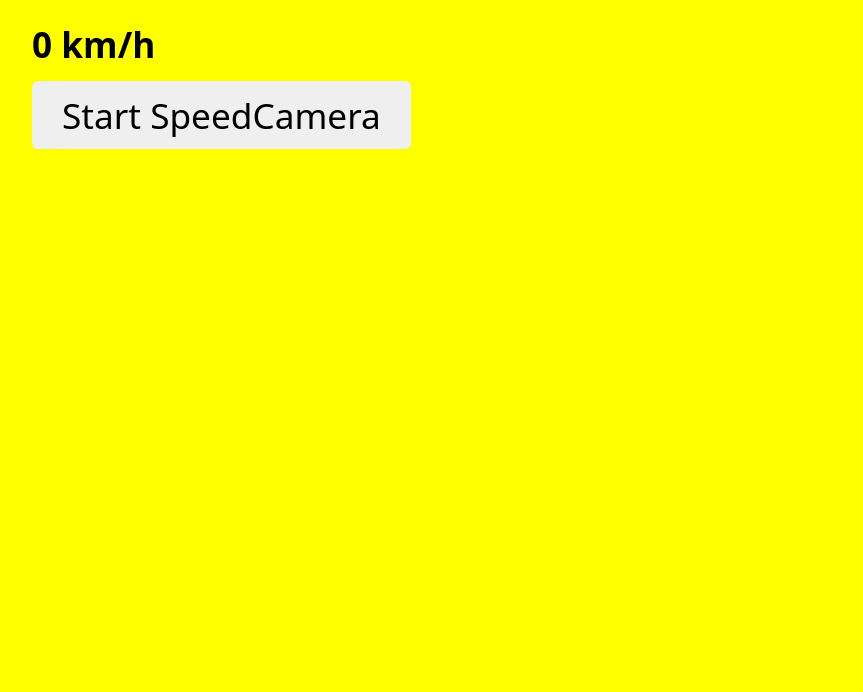
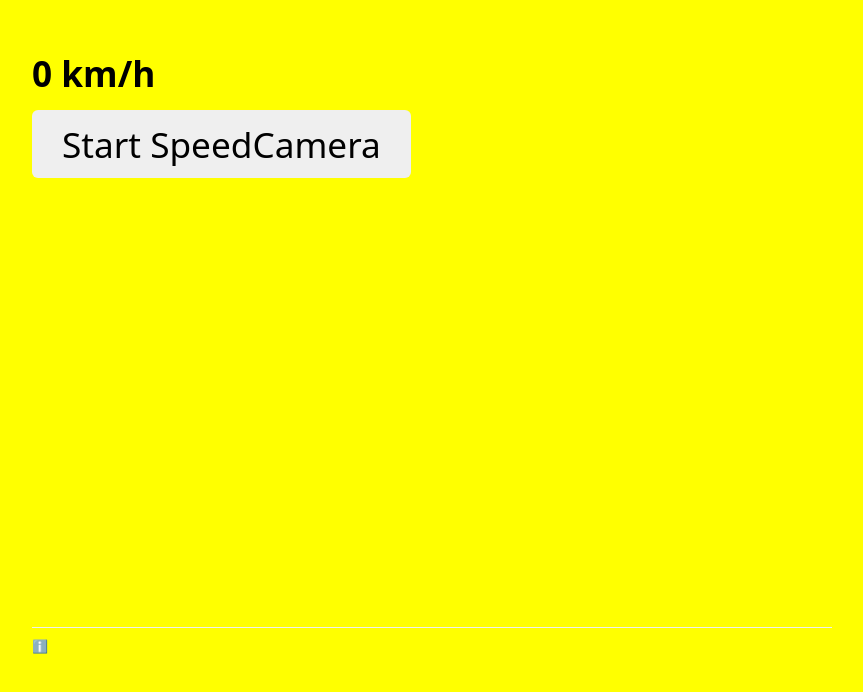
Before and after one commit to DominikHerold/SpeedCamera, a plain HTML site: page docs/index.html in a window 1280 px wide. Shown: the whole page, without its empty margins (208-1071 px from the left). Drawn offline with Linux system fonts and the light colour scheme.

Commit message:
add footer

```diff
--- a/docs/index.html
+++ b/docs/index.html
@@ -5,6 +5,18 @@
   <meta charset="utf-8">
   <meta http-equiv="x-ua-compatible" content="ie=edge">
   <title>Speed Camera</title>
+  <style>
+    .parent {
+display: grid;
+grid-template-columns: 1fr;
+grid-template-rows: 1fr 20fr 1fr;
+grid-column-gap: 0px;
+grid-row-gap: 0px;
+}
+
+.div1 { grid-area: 2 / 1 / 3 / 2; }
+.div2 { grid-area: 3 / 1 / 4 / 2; }
+  </style>
   <link id='stylesheet' rel='stylesheet' href='light.standalone.min.css' />
   <meta name='viewport' content='width=device-width, initial-scale=1.0' />
   <meta name="description" content="Speed Camera">
@@ -13,11 +25,17 @@
 </head>
 
 <body style="background-color:yellow">
-    <h1 id="velocity">0 km/h</h1>
-    <h1><input type="button" id="toggle" value="Start SpeedCamera" /></h1>
-
-    <script src="NoSleep.min.js"></script>
-    <script src="script.js"></script>
+  <div class="parent">
+    <div class="div1">
+      <h1 id="velocity">0 km/h</h1>
+      <h1><input type="button" id="toggle" value="Start SpeedCamera" /></h1>
+    </div>
+    <div class="div2">
+      <footer><a href="https://github.com/DominikHerold/SpeedCamera">ℹ️</a></footer>
+    </div>
+  </div>
+  <script src="NoSleep.min.js"></script>
+  <script src="script.js"></script>
 </body>
 
 </html>
```
